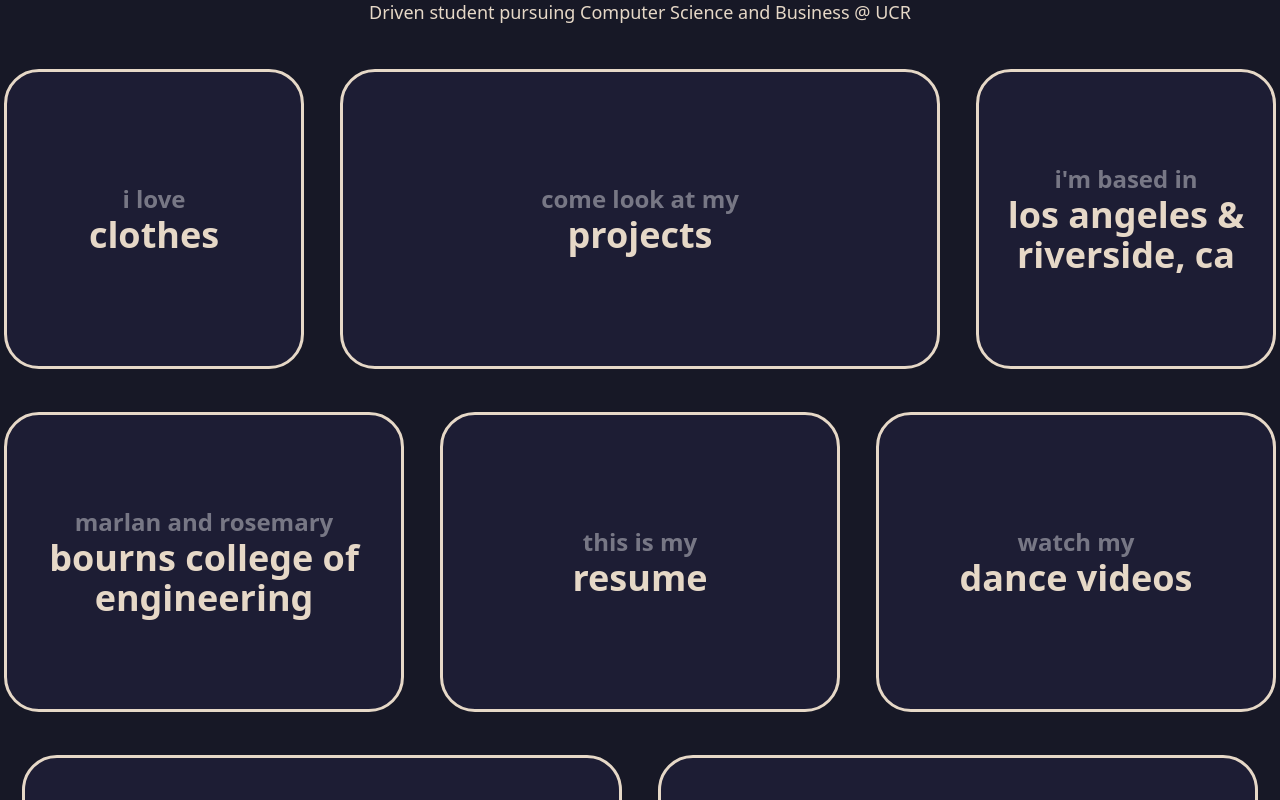
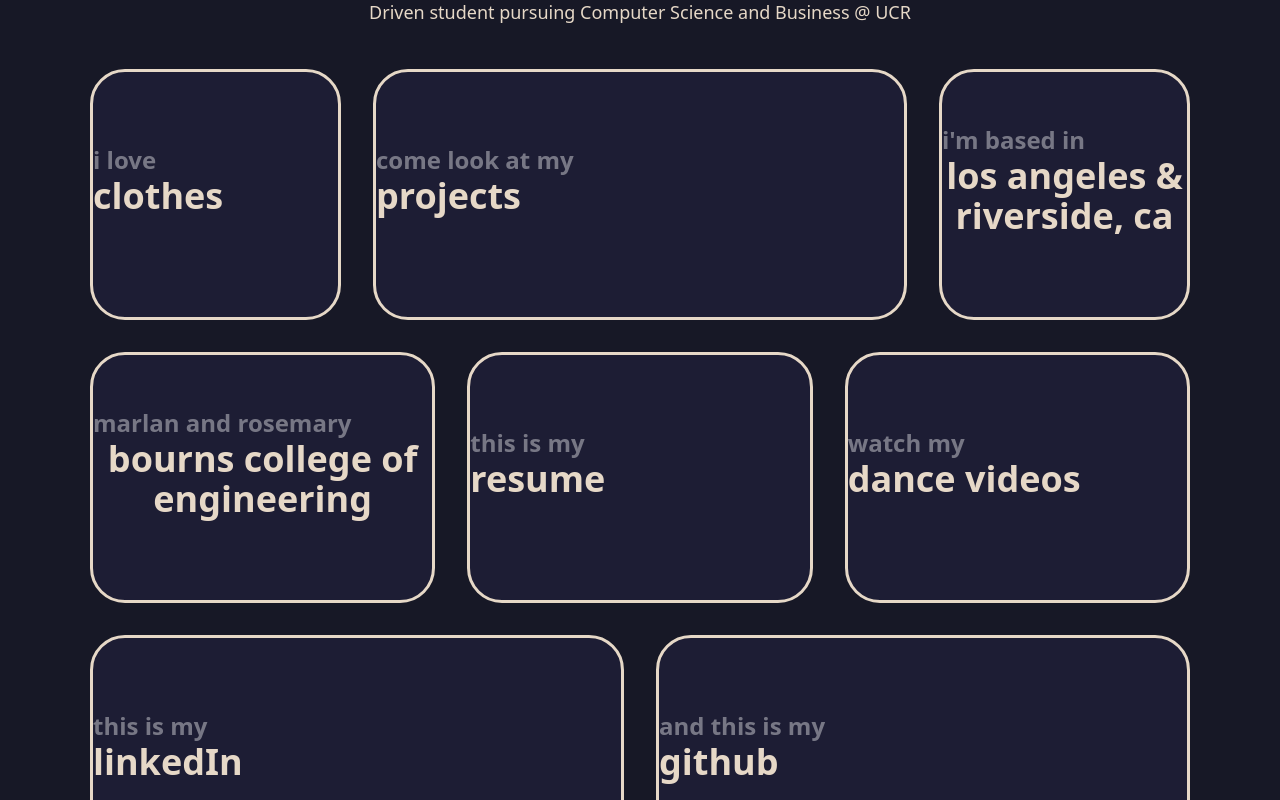
Before and after one commit to dillonhoh/Personal-Website, a React (Vite) app: page / in a window 1280 px wide. Shown: the part 740-1540 px from the top of the page. Built offline with nearby package versions, Linux system fonts and the light colour scheme.

Commit message:
converted buttonmap to css grid, added color transition for hover

```diff
--- a/src/App.jsx
+++ b/src/App.jsx
@@ -8,7 +8,7 @@ import ButtonMap from './components/ButtonMap.jsx';
 
 export default function App() {
   return (
-    <div className="app-container m-0 p-0">
+    <div className="app-container ">
       <LifeWheel />
       <Intro />
       <ButtonMap />
--- a/src/components/ButtonMap.jsx
+++ b/src/components/ButtonMap.jsx
@@ -3,67 +3,56 @@ import Buttons from './Buttons.jsx'
 
 export default function ButtonMap () {
     return(
-            <>
-            <div className="row1 flex gap-9">
+        <>
+            <div className="button-container grid grid-cols-12 grid-rows-9 w-[1100px] h-[817px] gap-8">
                 <Buttons
                     subText ="i love"
                     text ="clothes"
-                    width="300px"
-                    height="300px"
                     link="https://www.depop.com/mojoh/"
+                    name="col-span-3 row-span-3"
                 />
                 <Buttons
                     subText ="come look at my"
                     text ="projects"
-                    width="600px"
-                    height="300px"
                     link="https://www.depop.com/mojoh/"
+                    name="col-span-6 row-span-3"
                     />
                 <Buttons
                     subText ="i'm based in"
                     text ="los angeles & riverside, ca"
-                    width="300px"
-                    height="300px"
                     link="https://www.google.ca/maps/place/Los+Angeles,+CA/@34.0200393,-118.7413578,10z/data=!3m1!4b1!4m6!3m5!1s0x80c2c75ddc27da13:0xe22fdf6f254608f4!8m2!3d34.0549076!4d-118.242643!16s%2Fm%2F030qb3t?entry=ttu&g_ep=EgoyMDI1MDMwOC4wIKXMDSoASAFQAw%3D%3D"
+                    name="col-span-3 row-span-3"
                     />
-            </div>
-            <div className="row2 flex gap-9">
+
                 <Buttons
                     subText ="marlan and rosemary"
                     text ="bourns college of engineering"
-                    width="400px"
-                    height="300px"
                     link="https://www.engr.ucr.edu/"
+                    name="col-span-4 row-span-3"
                     />
                 <Buttons
                     subText ="this is my"
                     text ="resume"
-                    width="400px"
-                    height="300px"
                     link="https://www.google.ca/maps/place/Los+Angeles,+CA/@34.0200393,-118.7413578,10z/data=!3m1!4b1!4m6!3m5!1s0x80c2c75ddc27da13:0xe22fdf6f254608f4!8m2!3d34.0549076!4d-118.242643!16s%2Fm%2F030qb3t?entry=ttu&g_ep=EgoyMDI1MDMwOC4wIKXMDSoASAFQAw%3D%3D"
+                    name="col-span-4 row-span-3"
                     />
                 <Buttons
                     subText ="watch my "
                     text ="dance videos"
-                    width="400px"
-                    height="300px"
                     link="https://www.google.ca/maps/place/Los+Angeles,+CA/@34.0200393,-118.7413578,10z/data=!3m1!4b1!4m6!3m5!1s0x80c2c75ddc27da13:0xe22fdf6f254608f4!8m2!3d34.0549076!4d-118.242643!16s%2Fm%2F030qb3t?entry=ttu&g_ep=EgoyMDI1MDMwOC4wIKXMDSoASAFQAw%3D%3D"
+                    name="col-span-4 row-span-3"
                     />
-            </div>
-            <div className="row3 flex gap-9">
                 <Buttons
                     subText ="this is my"
                     text ="linkedIn"
-                    width="600px"
-                    height="300px"
                     link="https://www.linkedin.com/in/dillonhoh/"
+                    name="col-span-6 row-span-3"
                     />
                 <Buttons
                     subText ="and this is my"
                     text ="github"
-                    width="600px"
-                    height="300px"
                     link="https://www.google.ca/maps/place/Los+Angeles,+CA/@34.0200393,-118.7413578,10z/data=!3m1!4b1!4m6!3m5!1s0x80c2c75ddc27da13:0xe22fdf6f254608f4!8m2!3d34.0549076!4d-118.242643!16s%2Fm%2F030qb3t?entry=ttu&g_ep=EgoyMDI1MDMwOC4wIKXMDSoASAFQAw%3D%3D"
+                    name="col-span-6 row-span-3"
                     />
             </div>
           </>
--- a/src/components/Buttons.jsx
+++ b/src/components/Buttons.jsx
@@ -1,12 +1,11 @@
-export default function Buttons ({ subText, text, width, height, link}) {
+export default function Buttons ({ subText, text, link, name}) {
     return(
         <button
-            className="bg-[#1d1d34] border-3 border-[#E6D8C7] text-black font-bold rounded-[35px]"
-            style={{ width, height}}
+            className= {`buttons bg-[#1d1d34] border-3 border-[#E6D8C7] text-black font-bold rounded-[35px] ${name}`}
             onClick = {()=> window.open(link, '_blank')}
         >
-            <h2 className="text-white text-2xl opacity-40">{subText}</h2>
-            <h1 className="text-[#E6D8C7] text-4xl">{text}</h1>
+            <h2 className="buttonSubText text-white text-2xl opacity-40">{subText}</h2>
+            <h1 className="buttonText text-[#E6D8C7] text-4xl">{text}</h1>
         </button>
     )
 }
--- a/src/styles.css
+++ b/src/styles.css
@@ -4,6 +4,7 @@
     display: flex;
     flex-direction: column;
     align-items: center;
+    justify-content: center;
     gap: 43px
 }
 body {
@@ -103,6 +104,27 @@ body {
     justify-content: center;
     align-content: center;
 }
-.button {
-    color: white;
+
+.buttons {
+    display: flex;
+    flex-direction: column;
+    justify-content: center;
 }
+
+.buttonSubText{
+    margin-top: -30px;
+}
+
+
+.buttons, .buttonSubText, .buttonText {
+    transition: background-color 1s, color 1s;
+}
+.buttons:hover{
+    background-color: #E6D8C7;
+}
+.buttons:hover .buttonSubText {
+    color: transparent;
+}
+.buttons:hover .buttonText {
+    color: #171826;
+}
```
